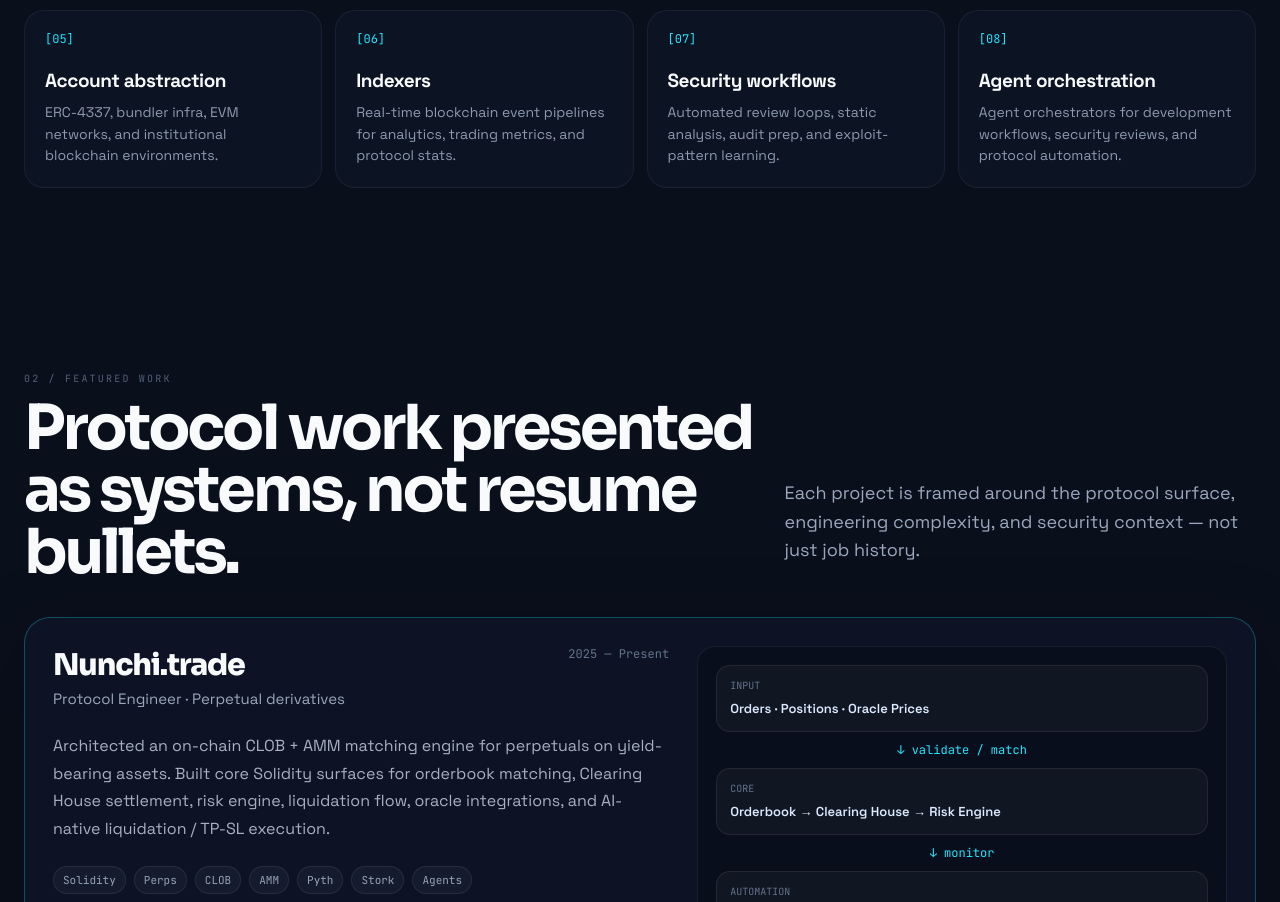
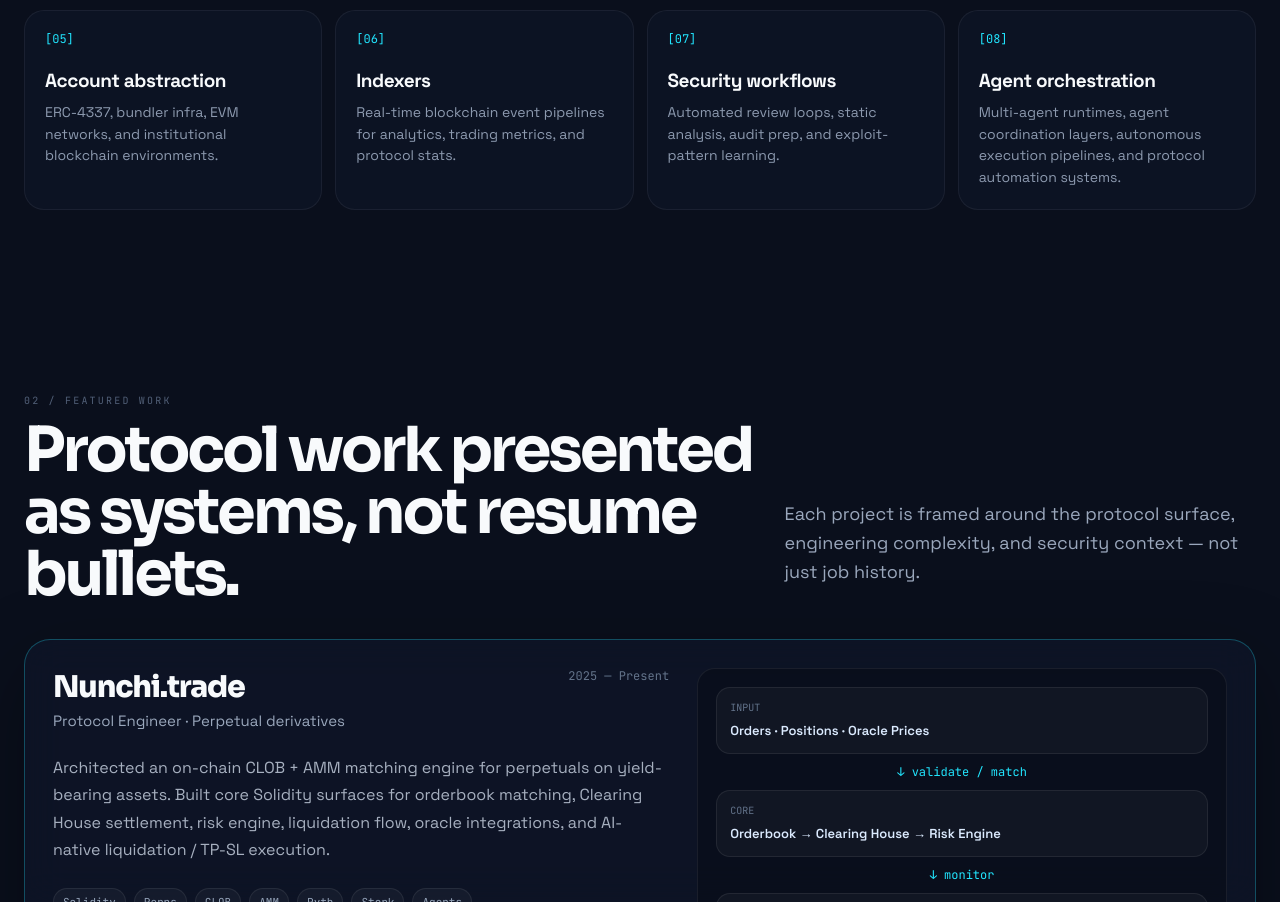
Before and after one commit to bhargav55/bhargav-portfolio-poc, a plain HTML site: page index.html in a window 1280 px wide. Shown: the part 1256-2158 px from the top of the page. Drawn offline with Linux system fonts and the light colour scheme.

Commit message:
feat: differentiate agent orchestration from security workflows

```diff
--- a/index.html
+++ b/index.html
@@ -303,7 +303,7 @@
             <div class="system-card"><div class="system-icon">[05]</div><h3>Account abstraction</h3><p>ERC-4337, bundler infra, EVM networks, and institutional blockchain environments.</p></div>
             <div class="system-card"><div class="system-icon">[06]</div><h3>Indexers</h3><p>Real-time blockchain event pipelines for analytics, trading metrics, and protocol stats.</p></div>
             <div class="system-card"><div class="system-icon">[07]</div><h3>Security workflows</h3><p>Automated review loops, static analysis, audit prep, and exploit-pattern learning.</p></div>
-            <div class="system-card"><div class="system-icon">[08]</div><h3>Agent orchestration</h3><p>Agent orchestrators for development workflows, security reviews, and protocol automation.</p></div>
+            <div class="system-card"><div class="system-icon">[08]</div><h3>Agent orchestration</h3><p>Multi-agent runtimes, agent coordination layers, autonomous execution pipelines, and protocol automation systems.</p></div>
           </div>
         </div>
       </section>
```
